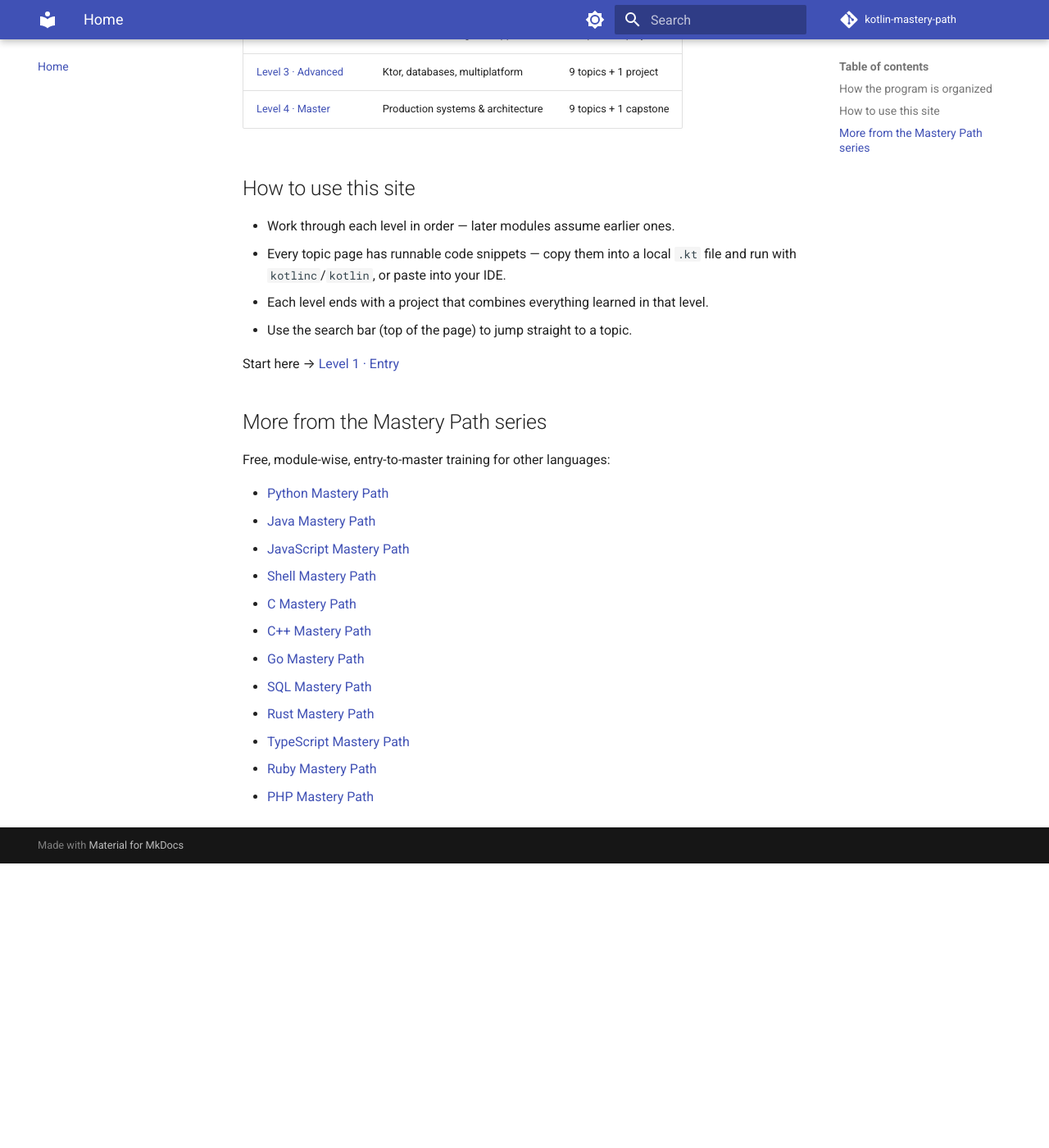
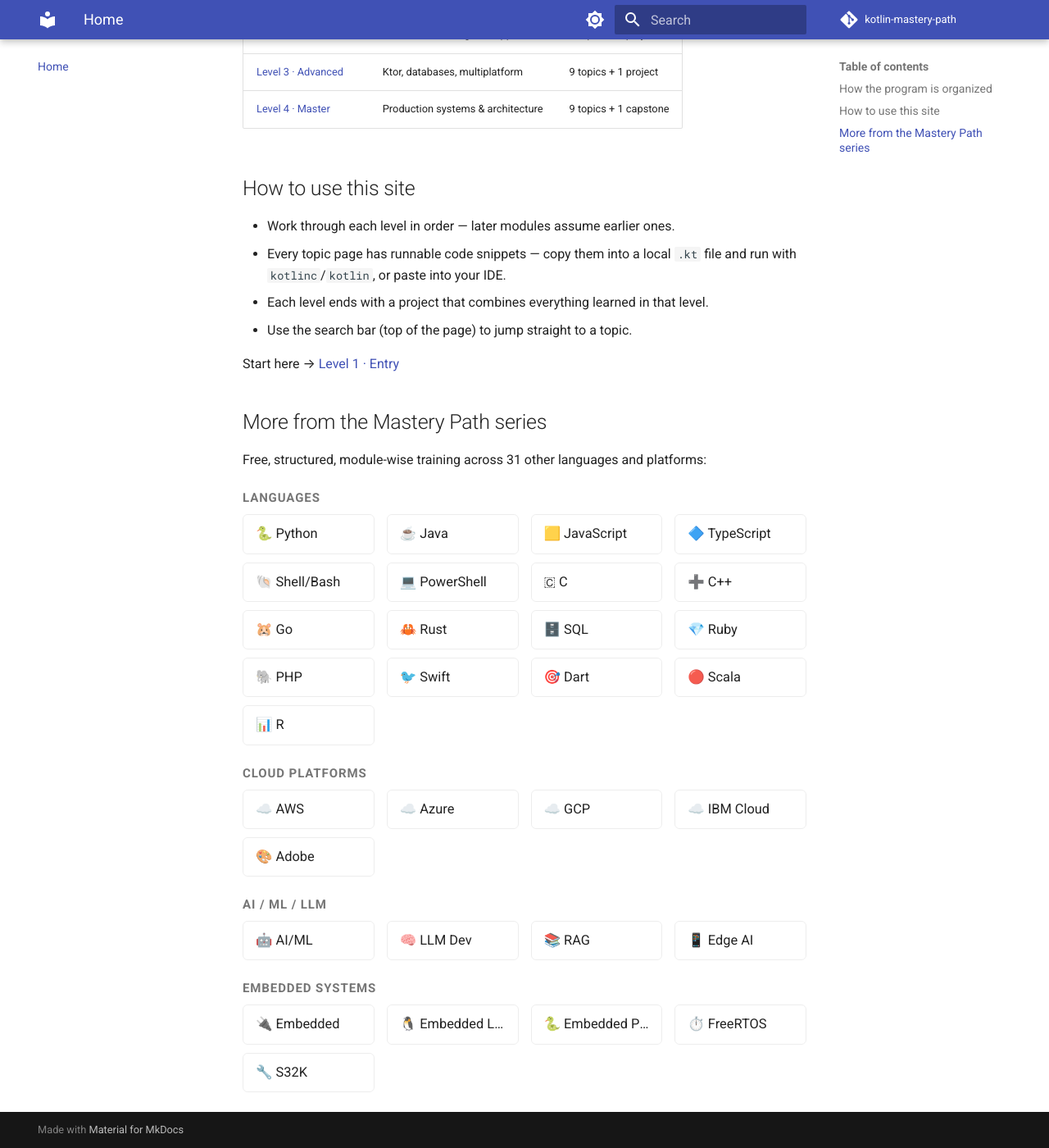
Before and after one commit to SIGILIPELLI/kotlin-mastery-path, an MkDocs documentation site: the page built from docs/index.md, in a window 1280 px wide and 1400 px high, scrolled down 467 px. Shown: the whole window at 82% size. Built offline with MkDocs 1.6.1 and Material for MkDocs 9.7.7, drawn with Linux system fonts in a browser that asks for light colours; comment, search, counter and statistics services are not loaded; before the commit the page ends 1520 px from its top, so only the background shows below that.

Commit message:
Update cross-links: multi-column grid across all Mastery Path sites
Co-Authored-By: Claude Sonnet 5 <noreply@anthropic.com>

```diff
--- a/docs/index.md
+++ b/docs/index.md
@@ -26,17 +26,50 @@ Start here → [Level 1 · Entry](level-1/index.md)
 
 ## More from the Mastery Path series
 
-Free, module-wise, entry-to-master training for other languages:
+Free, structured, module-wise training across 31 other languages and platforms:
 
-- [Python Mastery Path](https://sigilipelli.github.io/python-mastery-path/)
-- [Java Mastery Path](https://sigilipelli.github.io/java-mastery-path/)
-- [JavaScript Mastery Path](https://sigilipelli.github.io/javascript-mastery-path/)
-- [Shell Mastery Path](https://sigilipelli.github.io/shell-mastery-path/)
-- [C Mastery Path](https://sigilipelli.github.io/c-mastery-path/)
-- [C++ Mastery Path](https://sigilipelli.github.io/cpp-mastery-path/)
-- [Go Mastery Path](https://sigilipelli.github.io/go-mastery-path/)
-- [SQL Mastery Path](https://sigilipelli.github.io/sql-mastery-path/)
-- [Rust Mastery Path](https://sigilipelli.github.io/rust-mastery-path/)
-- [TypeScript Mastery Path](https://sigilipelli.github.io/typescript-mastery-path/)
-- [Ruby Mastery Path](https://sigilipelli.github.io/ruby-mastery-path/)
-- [PHP Mastery Path](https://sigilipelli.github.io/php-mastery-path/)
+<div class="mastery-grid-wrap">
+<p class="mastery-grid-category">Languages</p>
+<div class="mastery-grid">
+  <a href="https://sigilipelli.github.io/python-mastery-path/">🐍 Python</a>
+  <a href="https://sigilipelli.github.io/java-mastery-path/">☕ Java</a>
+  <a href="https://sigilipelli.github.io/javascript-mastery-path/">🟨 JavaScript</a>
+  <a href="https://sigilipelli.github.io/typescript-mastery-path/">🔷 TypeScript</a>
+  <a href="https://sigilipelli.github.io/shell-mastery-path/">🐚 Shell/Bash</a>
+  <a href="https://sigilipelli.github.io/powershell-mastery-path/">💻 PowerShell</a>
+  <a href="https://sigilipelli.github.io/c-mastery-path/">🇨 C</a>
+  <a href="https://sigilipelli.github.io/cpp-mastery-path/">➕ C++</a>
+  <a href="https://sigilipelli.github.io/go-mastery-path/">🐹 Go</a>
+  <a href="https://sigilipelli.github.io/rust-mastery-path/">🦀 Rust</a>
+  <a href="https://sigilipelli.github.io/sql-mastery-path/">🗄️ SQL</a>
+  <a href="https://sigilipelli.github.io/ruby-mastery-path/">💎 Ruby</a>
+  <a href="https://sigilipelli.github.io/php-mastery-path/">🐘 PHP</a>
+  <a href="https://sigilipelli.github.io/swift-mastery-path/">🐦 Swift</a>
+  <a href="https://sigilipelli.github.io/dart-mastery-path/">🎯 Dart</a>
+  <a href="https://sigilipelli.github.io/scala-mastery-path/">🔴 Scala</a>
+  <a href="https://sigilipelli.github.io/r-mastery-path/">📊 R</a>
+</div>
+<p class="mastery-grid-category">Cloud Platforms</p>
+<div class="mastery-grid">
+  <a href="https://sigilipelli.github.io/aws-mastery-path/">☁️ AWS</a>
+  <a href="https://sigilipelli.github.io/azure-mastery-path/">☁️ Azure</a>
+  <a href="https://sigilipelli.github.io/gcp-mastery-path/">☁️ GCP</a>
+  <a href="https://sigilipelli.github.io/ibm-cloud-mastery-path/">☁️ IBM Cloud</a>
+  <a href="https://sigilipelli.github.io/adobe-mastery-path/">🎨 Adobe</a>
+</div>
+<p class="mastery-grid-category">AI / ML / LLM</p>
+<div class="mastery-grid">
+  <a href="https://sigilipelli.github.io/ai-ml-mastery-path/">🤖 AI/ML</a>
+  <a href="https://sigilipelli.github.io/llm-dev-mastery-path/">🧠 LLM Dev</a>
+  <a href="https://sigilipelli.github.io/rag-mastery-path/">📚 RAG</a>
+  <a href="https://sigilipelli.github.io/edge-ai-mastery-path/">📱 Edge AI</a>
+</div>
+<p class="mastery-grid-category">Embedded Systems</p>
+<div class="mastery-grid">
+  <a href="https://sigilipelli.github.io/embedded-mastery-path/">🔌 Embedded</a>
+  <a href="https://sigilipelli.github.io/embedded-linux-mastery-path/">🐧 Embedded Linux</a>
+  <a href="https://sigilipelli.github.io/embedded-python-mastery-path/">🐍 Embedded Python</a>
+  <a href="https://sigilipelli.github.io/freertos-mastery-path/">⏱️ FreeRTOS</a>
+  <a href="https://sigilipelli.github.io/s32k-mastery-path/">🔧 S32K</a>
+</div>
+</div>
--- a/docs/stylesheets/extra.css
+++ b/docs/stylesheets/extra.css
@@ -11,3 +11,40 @@
   background: var(--md-primary-fg-color);
   color: var(--md-primary-bg-color);
 }
+
+/* mastery-grid cross-link styles */
+.mastery-grid-category {
+  font-weight: 600;
+  margin-top: 1.1rem;
+  margin-bottom: 0.4rem;
+  font-size: 0.75rem;
+  text-transform: uppercase;
+  letter-spacing: 0.06em;
+  color: var(--md-default-fg-color--light);
+}
+
+.mastery-grid {
+  display: grid;
+  grid-template-columns: repeat(auto-fill, minmax(160px, 1fr));
+  gap: 0.5rem 0.75rem;
+  margin: 0 0 1rem;
+}
+
+.mastery-grid a {
+  display: block;
+  padding: 0.5rem 0.75rem;
+  border: 1px solid var(--md-default-fg-color--lightest);
+  border-radius: 0.3rem;
+  text-decoration: none !important;
+  color: var(--md-default-fg-color) !important;
+  font-size: 0.82rem;
+  white-space: nowrap;
+  overflow: hidden;
+  text-overflow: ellipsis;
+  transition: background-color 0.15s ease, border-color 0.15s ease;
+}
+
+.mastery-grid a:hover {
+  background-color: var(--md-accent-fg-color--transparent);
+  border-color: var(--md-accent-fg-color);
+}
```
